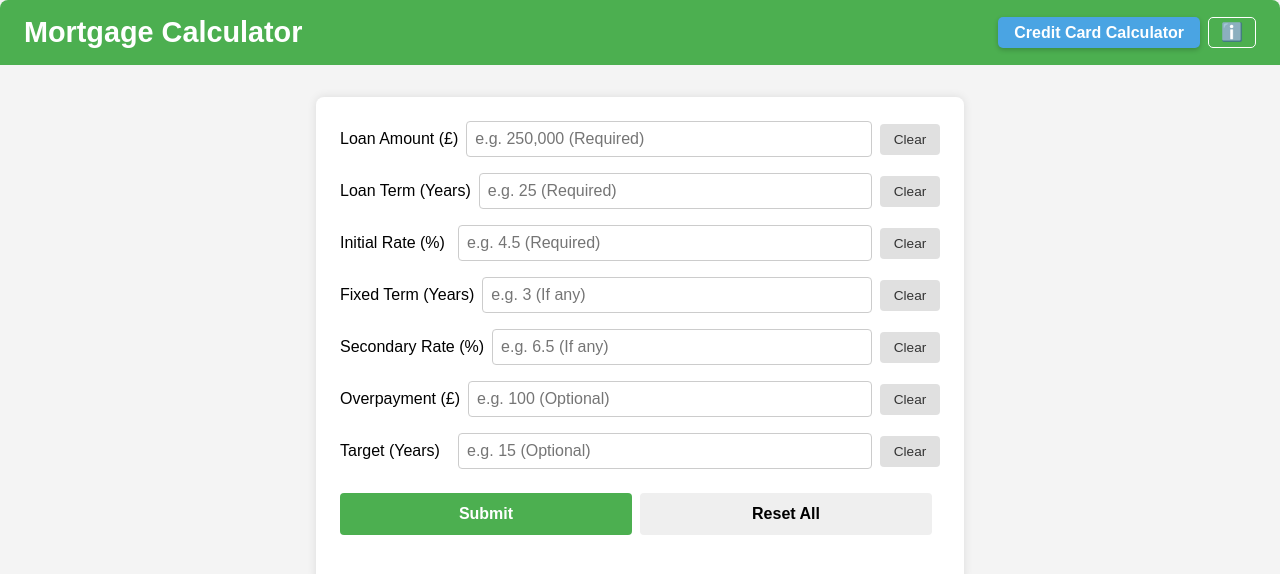
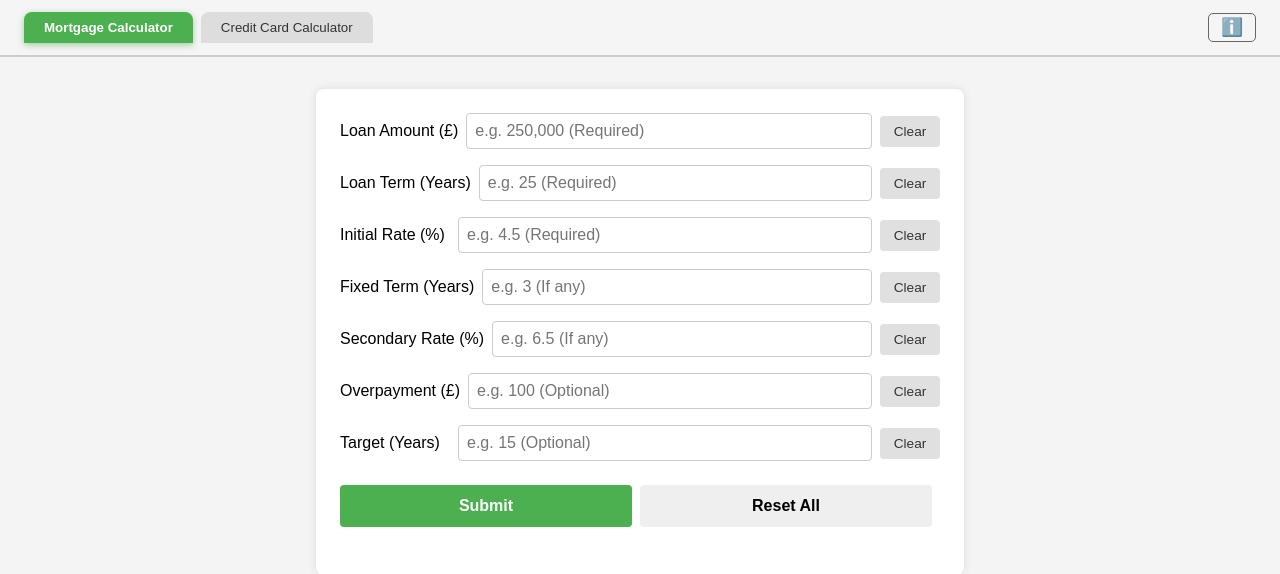
Before and after one commit to Ampdrew06/Mortgage-Calculator, a React (Create React App) app: page / in a window 1280 px wide. Shown: the top 574 px of the page. Built offline with nearby package versions, Linux system fonts and the light colour scheme.

Commit message:
Header update

```diff
--- a/src/App.jsx
+++ b/src/App.jsx
@@ -12,94 +12,90 @@ const HeaderNav = () => {
 
   const isCCC = location.pathname.startsWith('/ccc');
 
-  const themes = {
-    mc: {
-      primary: '#4caf50', // green
-      secondary: '#1976d2', // blue
-    },
-    ccc: {
-      primary: '#4aa4e3', // blue
-      secondary: '#4caf50', // green
-    }
-  };
-
-  const activeTheme = isCCC ? themes.ccc : themes.mc;
-  const inactiveTheme = isCCC ? themes.mc : themes.ccc;
-
-  const mainTitle = isCCC ? 'Credit Card Calculator' : 'Mortgage Calculator';
-  const partnerTitle = isCCC ? 'Mortgage Calculator' : 'Credit Card Calculator';
-
-  const goToPartner = () => {
-    navigate(isCCC ? '/' : '/ccc');
-  };
-
-  const goToInfo = () => {
-    navigate(isCCC ? '/ccc-info' : '/info');
-  };
+  // Theme colors
+  const green = '#4caf50';
+  const blue = '#4aa4e3';
+  const grey = '#ddd';
+  const darkText = '#333';
 
   return (
     <header
       style={{
-        backgroundColor: activeTheme.primary,
-        color: 'white',
+        padding: '0.75rem 1.5rem',
         display: 'flex',
         alignItems: 'center',
-        padding: '1rem 1.5rem',
+        justifyContent: 'space-between',
+        boxSizing: 'border-box',
+        backgroundColor: '#f5f5f5',
+        borderBottom: '2px solid #ccc',
         borderRadius: '8px 8px 0 0',
-        boxSizing: 'border-box',
-        justifyContent: 'space-between',
       }}
     >
-      <h1
+      <nav style={{ display: 'flex', gap: '0.5rem' }}>
+        <button
+          onClick={() => navigate('/')}
           style={{
-          fontSize: '1.8rem',
-          margin: 0,
-          flexGrow: 1,
-          fontWeight: 'bold',
+            backgroundColor: isCCC ? grey : green,
+            color: isCCC ? darkText : 'white',
+            fontWeight: isCCC ? 'normal' : 'bold',
+            borderRadius: '8px 8px 0 0',
+            padding: '0.5rem 1.25rem',
+            border: 'none',
+            cursor: 'pointer',
+            boxShadow: isCCC ? 'none' : `0 2px 6px ${green}88`,
+            transition: 'background-color 0.3s',
           }}
+          aria-current={isCCC ? undefined : 'page'}
         >
-        {mainTitle}
-      </h1>
-
-      <div style={{ display: 'flex', gap: '0.5rem' }}>
+          Mortgage Calculator
+        </button>
         <button
-          onClick={goToPartner}
+          onClick={() => navigate('/ccc')}
           style={{
-            backgroundColor: inactiveTheme.primary,
-            color: 'white',
+            backgroundColor: isCCC ? blue : grey,
+            color: isCCC ? 'white' : darkText,
+            fontWeight: isCCC ? 'bold' : 'normal',
+            borderRadius: '8px 8px 0 0',
+            padding: '0.5rem 1.25rem',
             border: 'none',
-            borderRadius: '5px',
-            padding: '0.4rem 1rem',
-            fontSize: '1rem',
             cursor: 'pointer',
-            flexShrink: 0,
-            boxShadow: '0 2px 5px rgba(0,0,0,0.2)',
-            fontWeight: 'bold',
+            boxShadow: isCCC ? `0 2px 6px ${blue}88` : 'none',
+            transition: 'background-color 0.3s',
           }}
-          aria-label={`Switch to ${partnerTitle}`}
+          aria-current={isCCC ? 'page' : undefined}
         >
-          {partnerTitle}
+          Credit Card Calculator
         </button>
+      </nav>
 
       <button
-          onClick={goToInfo}
+        onClick={() => navigate(isCCC ? '/ccc-info' : '/info')}
+        title="Info"
+        aria-label="Info"
         style={{
           backgroundColor: 'transparent',
-            border: '1px solid white',
-            color: 'white',
+          border: '1px solid #666',
+          color: '#666',
           borderRadius: '5px',
           padding: '0.3rem 0.75rem',
           fontSize: '1.1rem',
           cursor: 'pointer',
           fontWeight: 'bold',
           lineHeight: 1,
+          userSelect: 'none',
+          transition: 'color 0.3s, border-color 0.3s',
         }}
-          aria-label="Info"
-          title="Info"
+        onMouseEnter={e => {
+          e.currentTarget.style.color = isCCC ? blue : green;
+          e.currentTarget.style.borderColor = isCCC ? blue : green;
+        }}
+        onMouseLeave={e => {
+          e.currentTarget.style.color = '#666';
+          e.currentTarget.style.borderColor = '#666';
+        }}
       >
         ℹ️
       </button>
-      </div>
     </header>
   );
 };
```
Lines whose indentation alone changed are shown as unchanged.
